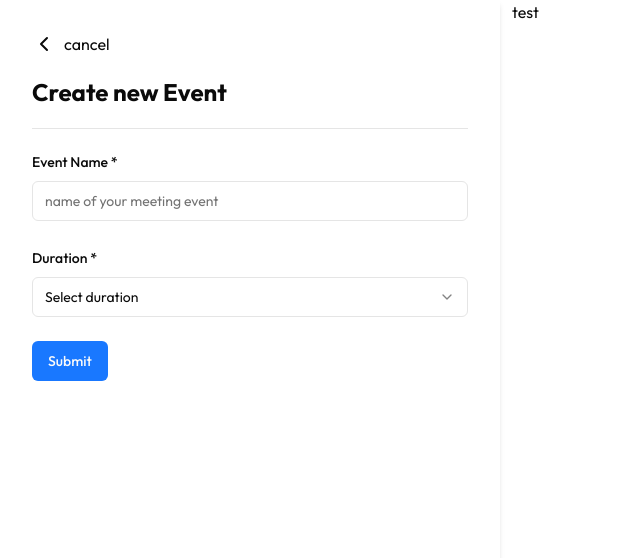
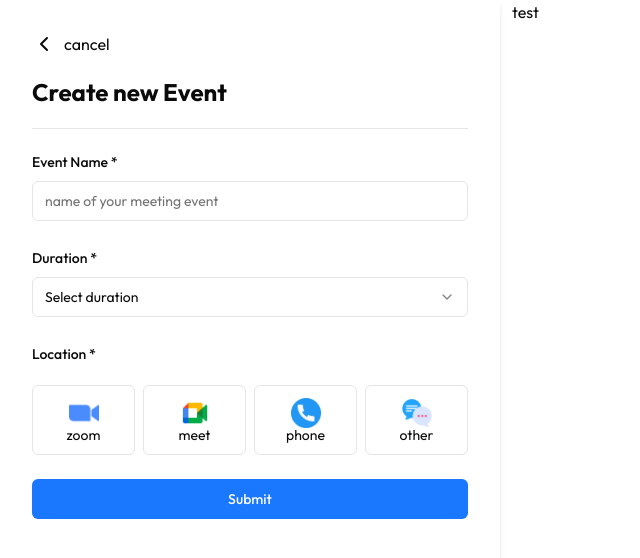
Before and after one commit to Mohamed-A-Zaki/client_meeting_scheduler_app, a Next.js app: page /create-meeting in a window 1280 px wide. Shown: the top 558 px of the page, without its empty margins (0-640 px from the left). Built offline with nearby package versions, Linux system fonts and the light colour scheme.

Commit message:
create meet form

```diff
--- a/components/create-meeting/CreateMeetingForm.tsx
+++ b/components/create-meeting/CreateMeetingForm.tsx
@@ -26,10 +26,14 @@ import {
 } from "@/components/ui/select";
 
 import { Input } from "@/components/ui/input";
+import { RadioGroup, RadioGroupItem } from "../ui/radio-group";
+import Image from "next/image";
 
 const FormSchema = z.object({
   event_name: z.string().min(3),
-  duration: z.string(),
+  duration: z.enum(["30", "45", "60"]),
+  location: z.enum(["zoom", "meet", "phone", "other"]),
+  url: z.string().url(),
 });
 
 export default function CreateMeetingForm() {
@@ -37,6 +41,9 @@ export default function CreateMeetingForm() {
     resolver: zodResolver(FormSchema),
     defaultValues: {
       event_name: "",
+      duration: undefined,
+      location: undefined,
+      url: "",
     },
   });
 
@@ -44,8 +51,31 @@ export default function CreateMeetingForm() {
     console.log(data);
   }
 
+  const locations = [
+    {
+      id: 1,
+      src: "/zoom.png",
+      value: "zoom",
+    },
+    {
+      id: 2,
+      src: "/meet.png",
+      value: "meet",
+    },
+    {
+      id: 3,
+      src: "/phone.png",
+      value: "phone",
+    },
+    {
+      id: 4,
+      src: "/other.png",
+      value: "other",
+    },
+  ];
+
   return (
-    <div className="shadow-md w-[500px] h-screen p-8">
+    <div className="shadow-md w-[500px] min-h-screen p-8">
       <Link href="/dashboard" className="flex gap-2 items-center">
         <ChevronLeft />
         cancel
@@ -95,7 +125,69 @@ export default function CreateMeetingForm() {
             )}
           />
 
-          <Button type="submit">Submit</Button>
+          <FormField
+            control={form.control}
+            name="location"
+            render={({ field }) => (
+              <FormItem className="space-y-3">
+                <FormLabel>Location *</FormLabel>
+                <FormControl>
+                  <RadioGroup
+                    onValueChange={field.onChange}
+                    defaultValue={field.value}
+                    className="flex flex-row"
+                  >
+                    {locations.map(({ id, src, value }) => {
+                      return (
+                        <FormItem className="flex items-center flex-1" key={id}>
+                          <FormControl className="hidden">
+                            <RadioGroupItem value={value} />
+                          </FormControl>
+                          <FormLabel
+                            className={`font-normal border w-full rounded-md p-3 flex flex-col items-center cursor-pointer hover:bg-blue-100 hover:border-primary
+                            ${
+                              form.getValues().location === value &&
+                              "border-primary bg-blue-100"
+                            }
+                            `}
+                          >
+                            <Image
+                              src={src}
+                              alt="zoom"
+                              width={30}
+                              height={30}
+                            />
+                            {value}
+                          </FormLabel>
+                        </FormItem>
+                      );
+                    })}
+                  </RadioGroup>
+                </FormControl>
+                <FormMessage />
+              </FormItem>
+            )}
+          />
+
+          {form.getValues().location && (
+            <FormField
+              control={form.control}
+              name="url"
+              render={({ field }) => (
+                <FormItem>
+                  <FormLabel>add {form.watch("location")} url</FormLabel>
+                  <FormControl>
+                    <Input placeholder="shadcn" {...field} />
+                  </FormControl>
+                  <FormMessage />
+                </FormItem>
+              )}
+            />
+          )}
+
+          <Button type="submit" className="bg-primary w-full">
+            Submit
+          </Button>
         </form>
       </Form>
     </div>
--- /dev/null
+++ b/components/ui/radio-group.tsx
@@ -0,0 +1,44 @@
+"use client"
+
+import * as React from "react"
+import * as RadioGroupPrimitive from "@radix-ui/react-radio-group"
+import { Circle } from "lucide-react"
+
+import { cn } from "@/lib/utils"
+
+const RadioGroup = React.forwardRef<
+  React.ElementRef<typeof RadioGroupPrimitive.Root>,
+  React.ComponentPropsWithoutRef<typeof RadioGroupPrimitive.Root>
+>(({ className, ...props }, ref) => {
+  return (
+    <RadioGroupPrimitive.Root
+      className={cn("grid gap-2", className)}
+      {...props}
+      ref={ref}
+    />
+  )
+})
+RadioGroup.displayName = RadioGroupPrimitive.Root.displayName
+
+const RadioGroupItem = React.forwardRef<
+  React.ElementRef<typeof RadioGroupPrimitive.Item>,
+  React.ComponentPropsWithoutRef<typeof RadioGroupPrimitive.Item>
+>(({ className, ...props }, ref) => {
+  return (
+    <RadioGroupPrimitive.Item
+      ref={ref}
+      className={cn(
+        "aspect-square h-4 w-4 rounded-full border border-primary text-primary ring-offset-background focus:outline-none focus-visible:ring-2 focus-visible:ring-ring focus-visible:ring-offset-2 disabled:cursor-not-allowed disabled:opacity-50",
+        className
+      )}
+      {...props}
+    >
+      <RadioGroupPrimitive.Indicator className="flex items-center justify-center">
+        <Circle className="h-2.5 w-2.5 fill-current text-current" />
+      </RadioGroupPrimitive.Indicator>
+    </RadioGroupPrimitive.Item>
+  )
+})
+RadioGroupItem.displayName = RadioGroupPrimitive.Item.displayName
+
+export { RadioGroup, RadioGroupItem }
--- a/package.json
+++ b/package.json
@@ -13,6 +13,7 @@
     "@radix-ui/react-avatar": "^1.0.4",
     "@radix-ui/react-dropdown-menu": "^2.0.6",
     "@radix-ui/react-label": "^2.0.2",
+    "@radix-ui/react-radio-group": "^1.1.3",
     "@radix-ui/react-select": "^2.0.0",
     "@radix-ui/react-slot": "^1.0.2",
     "class-variance-authority": "^0.7.0",
```
Also changed, not shown: 1 other file (tests, documents, lock files or other folders).
